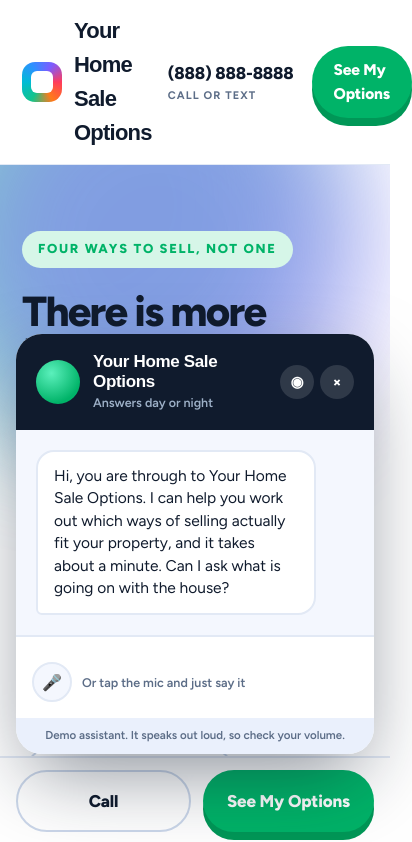
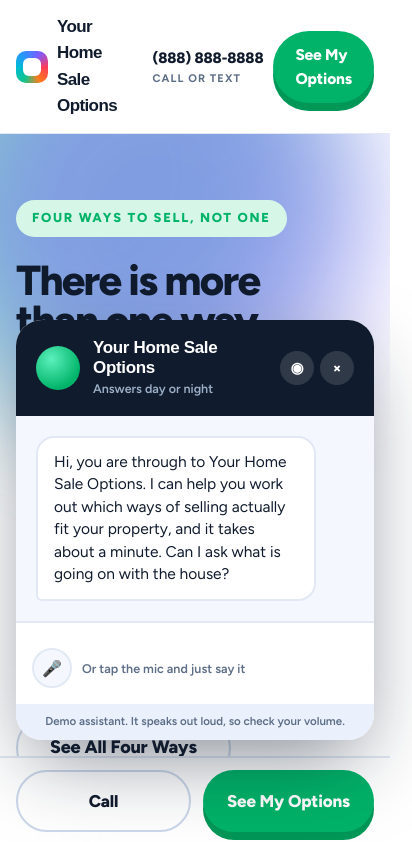
Before and after one commit to andrewpcherry/rei-funnel, a plain HTML site: page index.html in a window 390 px wide. Both pictures are taken after a click on the button "Talk to us". Shown: the top 842 px of the page, 412 px wide, since content can reach past the window. Drawn offline with Linux system fonts and the light colour scheme; a web font is replaced by a local one.

Commit message:
Mobile fixes: clear the sticky call bar, respect the iPhone safe area, stop the header overflowing narrow phones, swap 100vh for 100dvh, guard sideways scroll

```diff
--- a/index.html
+++ b/index.html
@@ -49,10 +49,11 @@
 }
 *{box-sizing:border-box}
 html{scroll-behavior:smooth}
+html,body{overflow-x:hidden;max-width:100%}
 body{margin:0;background:var(--paper);color:var(--ink);line-height:1.55;font-size:17px;
   font-family:"Figtree",-apple-system,BlinkMacSystemFont,"Segoe UI",Roboto,Helvetica,Arial,sans-serif;
   -webkit-font-smoothing:antialiased}
-@media(max-width:780px){body{padding-bottom:78px}}
+@media(max-width:780px){body{padding-bottom:calc(96px + env(safe-area-inset-bottom))}}
 h1,h2,h3,h4,h5{margin:0;font-family:"Gabarito","Figtree",sans-serif;font-weight:800;
   letter-spacing:-.03em;text-wrap:balance;line-height:1.02}
 p{margin:0}
@@ -82,6 +83,14 @@
 .hdr-phone small{display:block;font-size:11px;font-weight:700;letter-spacing:.1em;
   text-transform:uppercase;color:var(--ink-soft)}
 @media(max-width:660px){.hdr-cta{display:none}}
+@media(max-width:430px){
+  .brand{font-size:17px;gap:9px}
+  .brand .mark{width:32px;height:32px;border-radius:10px}
+  .brand .mark::after{inset:7px}
+  .hdr-phone{font-size:15px}
+  .hdr-right{gap:10px}
+  .wrap{padding:0 16px}
+}
 
 /* ---------- buttons ---------- */
 .btn{display:inline-flex;align-items:center;justify-content:center;gap:10px;border:0;cursor:pointer;
@@ -401,7 +410,8 @@
 .legal{margin-top:34px;padding-top:26px;border-top:1px solid rgba(255,255,255,.11);
   font-size:14px;color:#61758C;line-height:1.6}
 
-.callbar{position:fixed;left:0;right:0;bottom:0;z-index:50;display:none;gap:12px;padding:12px 16px;
+.callbar{position:fixed;left:0;right:0;bottom:0;z-index:50;display:none;gap:12px;
+  padding:12px 16px calc(12px + env(safe-area-inset-bottom));
   background:rgba(255,255,255,.98);backdrop-filter:blur(12px);border-top:2px solid var(--line)}
 @media(max-width:780px){.callbar{display:flex}}
 .callbar .btn{flex:1;font-size:17px;padding:16px 14px}
@@ -418,7 +428,8 @@
   border:2px solid var(--act);animation:vapulse 2.4s ease-out infinite}
 @keyframes vapulse{0%{transform:scale(1);opacity:.75}100%{transform:scale(1.85);opacity:0}}
 .va-launch svg{width:19px;height:19px;fill:#fff}
-@media(max-width:780px){.va-launch{bottom:90px;right:16px;padding:12px 18px 12px 13px;font-size:15px}}
+@media(max-width:780px){.va-launch{bottom:calc(104px + env(safe-area-inset-bottom));right:16px;
+  padding:12px 18px 12px 13px;font-size:15px}}
 .va-launch[hidden]{display:none}
 
 .va-panel{position:fixed;right:22px;bottom:24px;z-index:61;width:min(400px,calc(100vw - 32px));
@@ -426,8 +437,8 @@
   overflow:hidden;display:flex;flex-direction:column;max-height:min(660px,calc(100vh - 48px));
   animation:vain .3s cubic-bezier(.2,.8,.3,1) both}
 @keyframes vain{from{opacity:0;transform:translateY(22px) scale(.97)}to{opacity:1;transform:none}}
-@media(max-width:780px){.va-panel{bottom:90px;right:16px;left:16px;width:auto;
-  max-height:calc(100vh - 130px)}}
+@media(max-width:780px){.va-panel{bottom:calc(104px + env(safe-area-inset-bottom));right:16px;
+  left:16px;width:auto;max-height:calc(100dvh - 150px)}}
 .va-panel[hidden]{display:none}
 
 .va-head{background:var(--ink);color:#fff;padding:18px 20px;display:flex;align-items:center;gap:13px}
```
Also changed, not shown: lead-example.html (+1 -0 lines).
